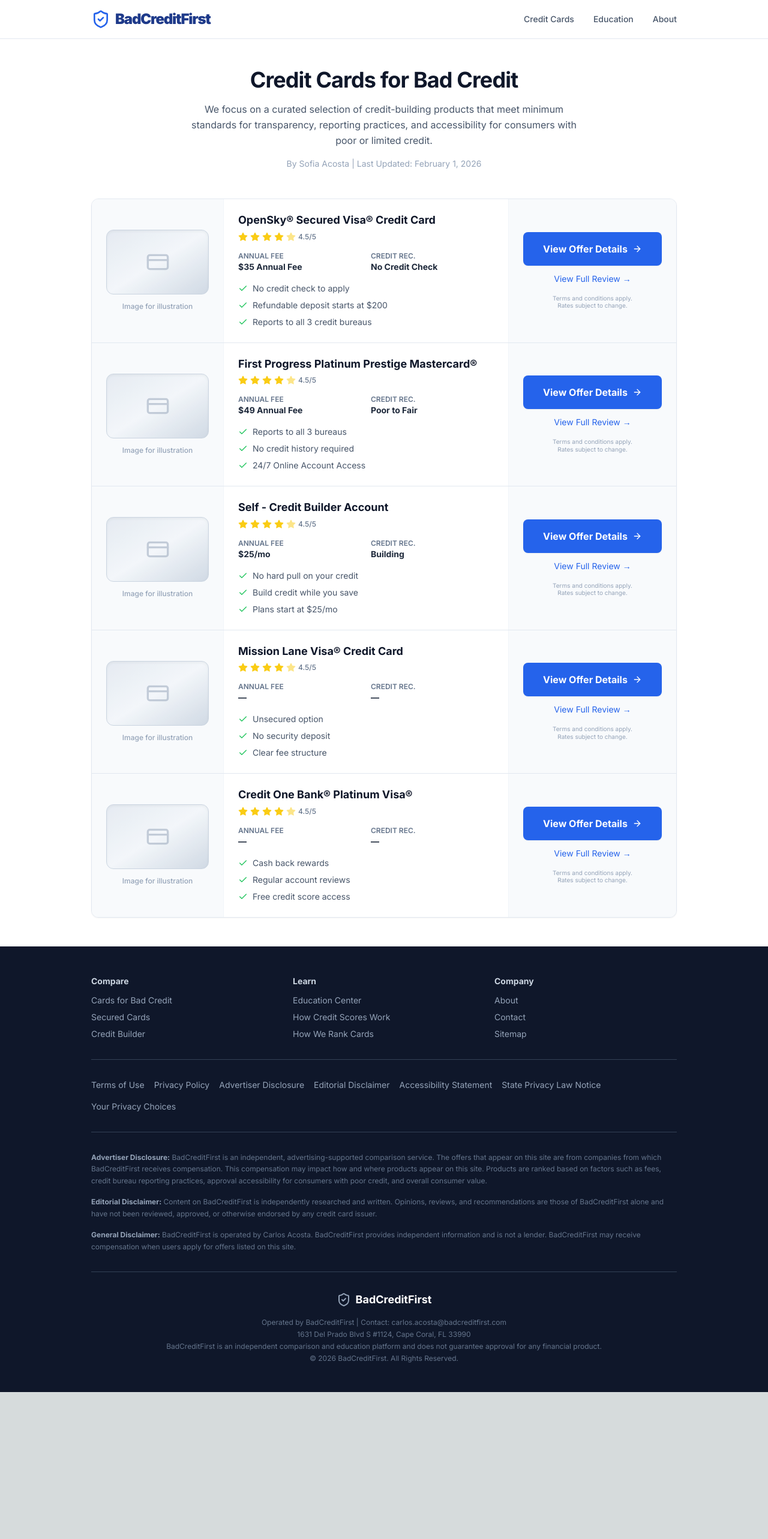
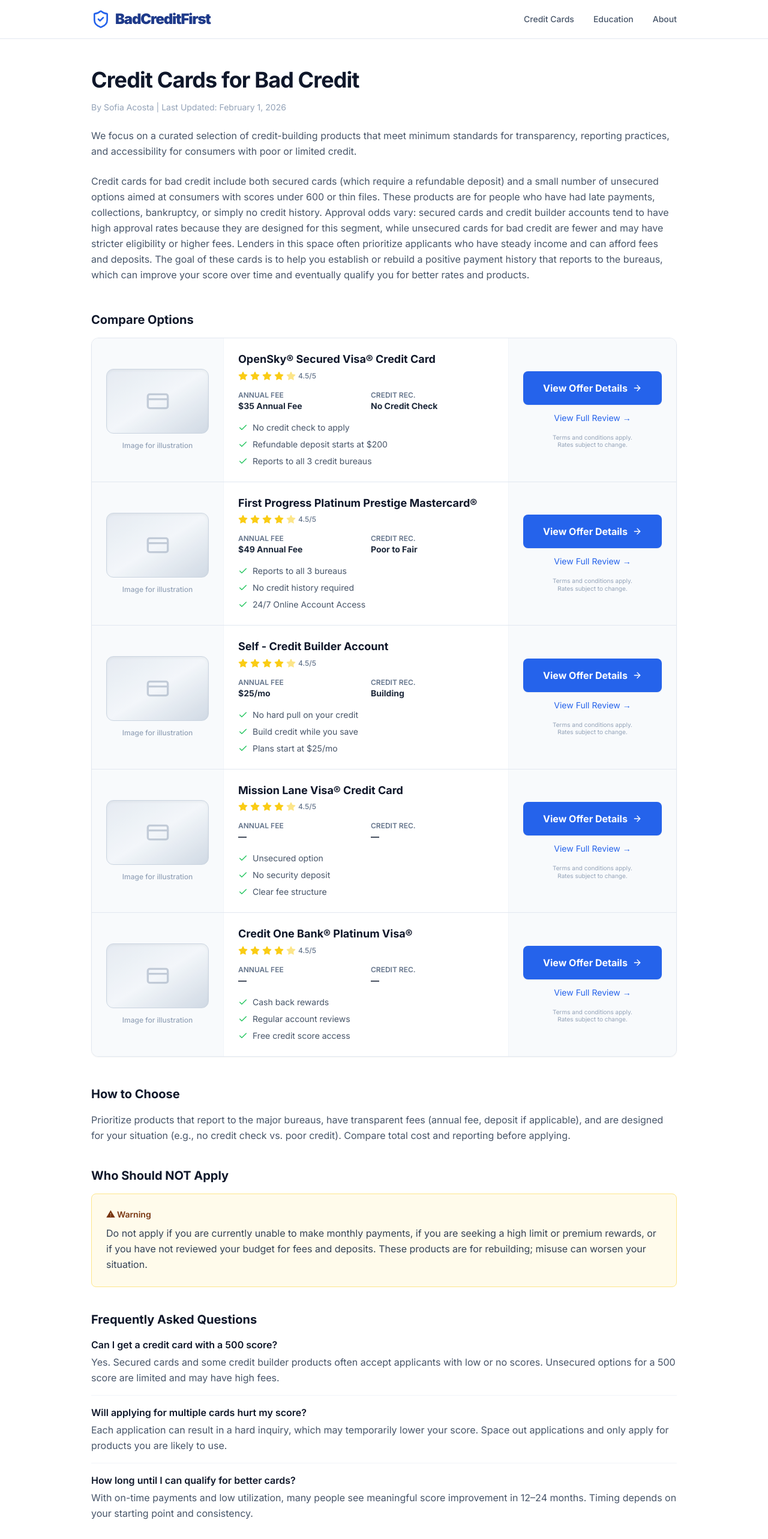
Before and after one commit to Holagpt-ai/badcreditfirst-v3, a Next.js app: page /credit-cards/bad-credit in a window 1280 px wide. Shown: the top 2566 px of the page at 60% size. Before the commit the page ends 2321 px from the top, so only its background shows below. Built offline with nearby package versions, Linux system fonts and the light colour scheme.

Commit message:
Enhance category pages with rich SEO content, warnings, and FAQs

```diff
--- a/app/credit-cards/[slug]/page.tsx
+++ b/app/credit-cards/[slug]/page.tsx
@@ -71,6 +71,45 @@ const categories: Record<string, { title: string; filter: (title: string) => boo
   },
 };
 
+// Rich SEO content per category: intro (~200 words), warning, how to choose, FAQ
+const categoryContent: Record<string, {
+  intro: string;
+  whoShouldNotApply: string;
+  howToChoose: string;
+  faq: { q: string; a: string }[];
+}> = {
+  'secured-cards': {
+    intro: 'Secured credit cards are designed for people with bad credit, no credit history, or recent setbacks like bankruptcy. You fund the card with a refundable security deposit that typically becomes your credit limit, which reduces risk for the issuer and often means approval is more likely even with a low or missing score. Approval odds are generally high for applicants who can afford the deposit and meet basic identity and income checks. Many secured cards do not run a traditional credit check at all, so they are among the most accessible options for rebuilding. Your on-time payments and usage are reported to the major bureaus, helping you establish or repair your credit over time. If you have a few hundred dollars available for a deposit and want a card that reports like a normal credit card, secured cards are a strong fit.',
+    whoShouldNotApply: 'Do not apply if you cannot afford to tie up the required security deposit, if you are currently in collections or dispute with the same issuer, or if you are looking for a high credit limit or rewards. Secured cards are for building or rebuilding credit, not for borrowing large amounts or earning significant rewards.',
+    howToChoose: 'Look for low or no annual fees, a refundable deposit that becomes your credit line, and confirmation that the card reports to at least one major credit bureau (Equifax, Experian, or TransUnion). Prefer cards that graduate to unsecured or return your deposit after a period of on-time use.',
+    faq: [
+      { q: 'Do secured cards check my credit?', a: 'Many secured cards do not perform a hard credit check; they rely on your deposit and basic application info. Some may do a soft check. Check each issuer\'s terms before applying.' },
+      { q: 'When do I get my deposit back?', a: 'Your deposit is typically refunded when you close the account in good standing or when the issuer graduates you to an unsecured card. Terms vary by issuer.' },
+      { q: 'Will a secured card help my score?', a: 'Yes, if the card reports to the bureaus and you pay on time and keep utilization low. Payment history and utilization are two of the biggest factors in your score.' },
+    ],
+  },
+  'credit-builder': {
+    intro: 'Credit builder accounts are for people who have little or no credit history, or who prefer not to use a credit card. They work like small installment loans: you make fixed payments over a set term (e.g., 6–24 months), and the lender reports those payments to the credit bureaus. You often receive the loan amount or access to savings at the end of the term. Approval odds are high because the product is structured to minimize risk—you are effectively paying into an account or loan that you then receive. There is usually no hard credit pull, so they will not ding your score to apply. Credit builder products are ideal if you want to build a payment history without using a revolving credit card, or if you have been denied for secured cards and need another way to get positive tradelines on your report.',
+    whoShouldNotApply: 'Avoid credit builder accounts if you need access to credit or cash immediately, if you cannot commit to fixed monthly payments for the full term, or if you already have several positive tradelines and are better served by a secured card. These products are for building history, not for short-term borrowing.',
+    howToChoose: 'Choose a product that reports to at least one major bureau, has clear fees and no hidden charges, and fits your monthly budget. Compare the total cost (fees plus any interest) and the term length so you can commit for the full period.',
+    faq: [
+      { q: 'Does a credit builder loan hurt my credit to apply?', a: 'Most credit builder products do not require a hard credit check, so applying typically does not lower your score. Making on-time payments can help build your history.' },
+      { q: 'When do I get the money?', a: 'It depends on the product. Some hold the funds in an account until you complete payments; others disburse at the start. Read the terms before signing.' },
+      { q: 'How long until I see score improvement?', a: 'Positive payment history usually shows on your report within 1–2 months. Score impact can vary; many people see improvement within 6–12 months of consistent reporting.' },
+    ],
+  },
+  'bad-credit': {
+    intro: 'Credit cards for bad credit include both secured cards (which require a refundable deposit) and a small number of unsecured options aimed at consumers with scores under 600 or thin files. These products are for people who have had late payments, collections, bankruptcy, or simply no credit history. Approval odds vary: secured cards and credit builder accounts tend to have high approval rates because they are designed for this segment, while unsecured cards for bad credit are fewer and may have stricter eligibility or higher fees. Lenders in this space often prioritize applicants who have steady income and can afford fees and deposits. The goal of these cards is to help you establish or rebuild a positive payment history that reports to the bureaus, which can improve your score over time and eventually qualify you for better rates and products.',
+    whoShouldNotApply: 'Do not apply if you are currently unable to make monthly payments, if you are seeking a high limit or premium rewards, or if you have not reviewed your budget for fees and deposits. These products are for rebuilding; misuse can worsen your situation.',
+    howToChoose: 'Prioritize products that report to the major bureaus, have transparent fees (annual fee, deposit if applicable), and are designed for your situation (e.g., no credit check vs. poor credit). Compare total cost and reporting before applying.',
+    faq: [
+      { q: 'Can I get a credit card with a 500 score?', a: 'Yes. Secured cards and some credit builder products often accept applicants with low or no scores. Unsecured options for a 500 score are limited and may have high fees.' },
+      { q: 'Will applying for multiple cards hurt my score?', a: 'Each application can result in a hard inquiry, which may temporarily lower your score. Space out applications and only apply for products you are likely to use.' },
+      { q: 'How long until I can qualify for better cards?', a: 'With on-time payments and low utilization, many people see meaningful score improvement in 12–24 months. Timing depends on your starting point and consistency.' },
+    ],
+  },
+};
+
 export default function CreditCardSlugPage({
   params,
 }: {
@@ -80,23 +119,40 @@ export default function CreditCardSlugPage({
   const category = categories[slug];
   const card = cardDataReview[slug];
 
-  // Category: comparison list layout
+  // Category: long-form article with product list in the middle
   if (category) {
     const filteredCards = cardData.filter((c) => category.filter(c.title));
+    const content = categoryContent[slug];
     return (
       <div className="min-h-screen bg-white text-slate-900">
         <main className="max-w-5xl mx-auto px-6 py-12">
-          <div className="mb-12 text-center">
+          {/* Intro (above card list) */}
+          <article className="mb-12">
             <h1 className="text-4xl font-bold tracking-tight text-slate-900 mb-4">
               {category.title}
             </h1>
-            <p className="text-slate-600 leading-relaxed max-w-2xl mx-auto mb-4">
+            <p className="text-sm text-slate-400 mb-6">
+              By Sofia Acosta | Last Updated: {new Date().toLocaleDateString('en-US', { month: 'long', day: 'numeric', year: 'numeric' })}
+            </p>
+            {content ? (
+              <>
+                <p className="text-slate-600 leading-relaxed mb-6">
                   We focus on a curated selection of credit-building products that meet minimum standards for transparency, reporting practices, and accessibility for consumers with poor or limited credit.
                 </p>
-            <p className="text-sm text-slate-400">
-              By Sofia Acosta | Last Updated: {new Date().toLocaleDateString('en-US', { month: 'long', day: 'numeric', year: 'numeric' })}
+                <p className="text-slate-600 leading-relaxed">
+                  {content.intro}
                 </p>
-          </div>
+              </>
+            ) : (
+              <p className="text-slate-600 leading-relaxed">
+                We focus on a curated selection of credit-building products that meet minimum standards for transparency, reporting practices, and accessibility for consumers with poor or limited credit.
+              </p>
+            )}
+          </article>
+
+          {/* Product list (middle) */}
+          <section className="mb-12" aria-label="Product comparison">
+            <h2 className="text-xl font-bold text-slate-900 mb-4">Compare Options</h2>
             <div className="divide-y divide-slate-200 border border-slate-200 rounded-xl overflow-hidden bg-white shadow-sm">
               {filteredCards.map((c) => (
                 <DetailedCardRow
@@ -110,6 +166,41 @@ export default function CreditCardSlugPage({
                 />
               ))}
             </div>
+          </section>
+
+          {/* How to Choose, Warning, FAQs (below card list) */}
+          {content && (
+            <div className="space-y-10">
+              <section>
+                <h2 className="text-xl font-bold text-slate-900 mb-4">How to Choose</h2>
+                <p className="text-slate-600 leading-relaxed">
+                  {content.howToChoose}
+                </p>
+              </section>
+
+              <section>
+                <h2 className="text-xl font-bold text-slate-900 mb-4">Who Should NOT Apply</h2>
+                <div className="bg-amber-50 border border-amber-200 rounded-lg p-6 text-amber-900">
+                  <p className="text-sm font-semibold mb-2">⚠ Warning</p>
+                  <p className="text-slate-700 leading-relaxed">
+                    {content.whoShouldNotApply}
+                  </p>
+                </div>
+              </section>
+
+              <section>
+                <h2 className="text-xl font-bold text-slate-900 mb-4">Frequently Asked Questions</h2>
+                <dl className="space-y-4">
+                  {content.faq.map((item, i) => (
+                    <div key={i} className="border-b border-slate-100 pb-4 last:border-0">
+                      <dt className="font-semibold text-slate-900 mb-1">{item.q}</dt>
+                      <dd className="text-slate-600 leading-relaxed">{item.a}</dd>
+                    </div>
+                  ))}
+                </dl>
+              </section>
+            </div>
+          )}
         </main>
       </div>
     );
```
Lines whose indentation alone changed are shown as unchanged.
